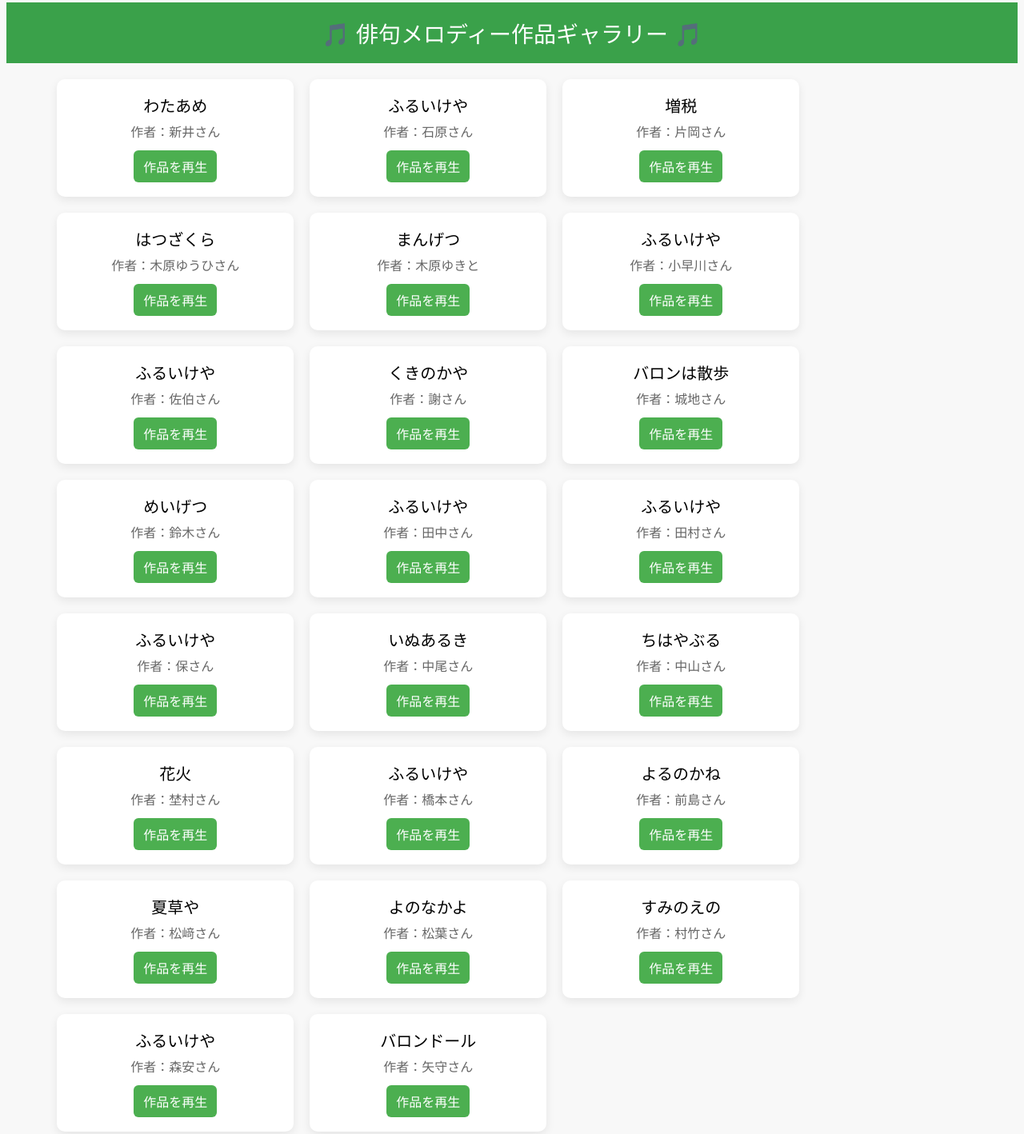
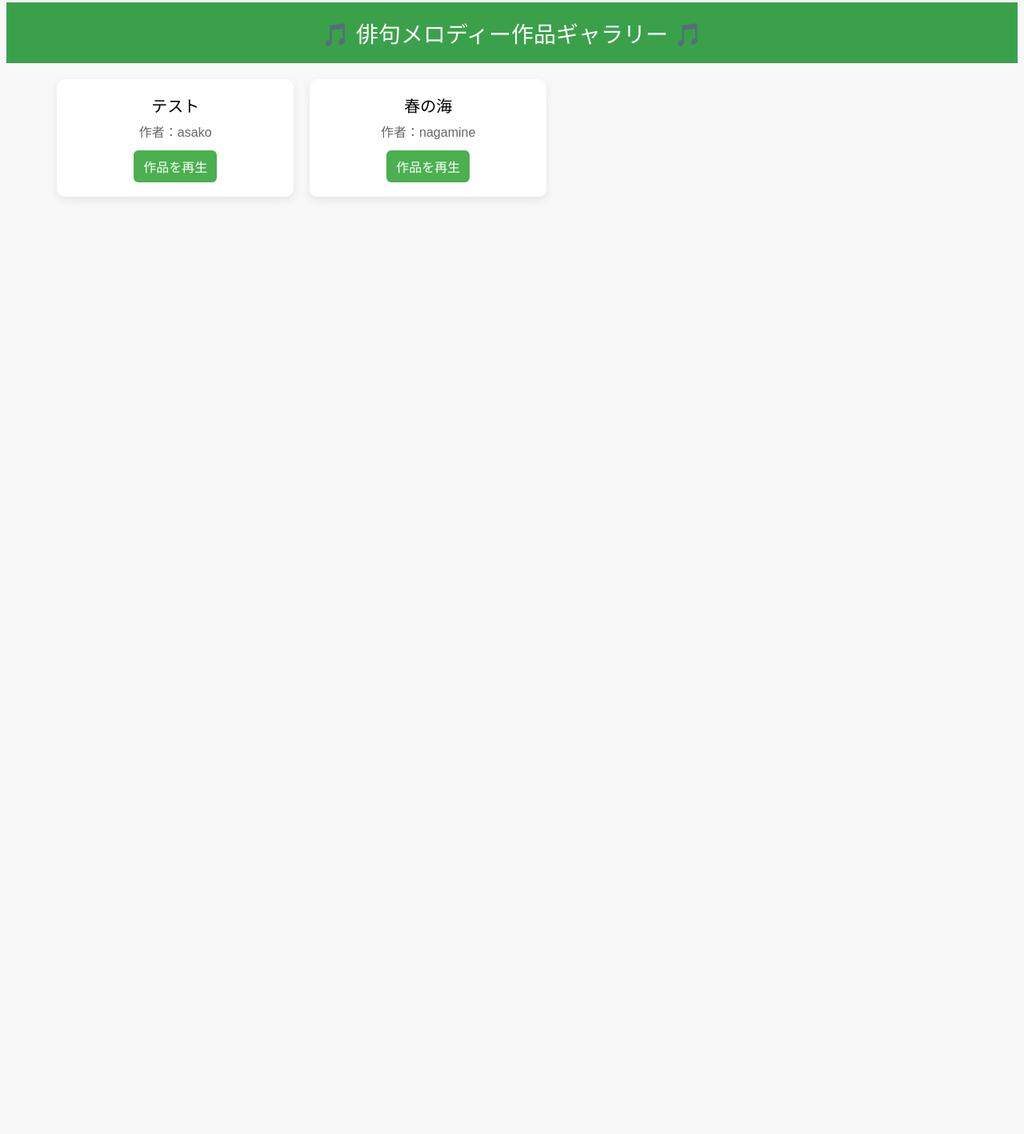
Before and after one commit to nagaasa/haikumelody8, a plain HTML site: page gallery.html in a window 1280 px wide. Shown: the part 5-1423 px from the top of the page at 80% size. After the commit the page ends 800 px from the top, so only its background shows below. Drawn offline with Linux system fonts and the light colour scheme.

Commit message:
Update gallery.html

```diff
--- a/gallery.html
+++ b/gallery.html
@@ -22,30 +22,9 @@
 // === ここで作品データを定義します ===
 // 日本語ファイル名もOKです！
 const works = [
-  { title: "わたあめ", author: "新井さん", file: "works/アライ・わたあめ.json" },
-  { title: "ふるいけや", author: "石原さん", file: "works/furuikeya.json" },
-  { title: "増税", author: "片岡さん", file: "works/kataoka.json" },
-  { title: "はつざくら", author: "木原ゆうひさん", file: "works/kiharayuhi.json" },
-  { title: "まんげつ", author: "木原ゆきと", file: "works/kiharayukito.json" },
-  { title: "ふるいけや", author: "小早川さん", file: "works/kobayakawa.json" },
-  { title: "ふるいけや", author: "佐伯さん", file: "works/saeki.json" },
-  { title: "くきのかや", author: "謝さん", file: "works/sya.json" },
-  { title: "バロンは散歩", author: "城地さん", file: "works/jouchi.json" },
-  { title: "めいげつ", author: "鈴木さん", file: "works/suzuki.json" },
-  { title: "ふるいけや", author: "田中さん", file: "works/tanaka.json" },
-  { title: "ふるいけや", author: "田村さん", file: "works/tamura.json" },
-  { title: "ふるいけや", author: "保さん", file: "works/tamotsu.json" },
-  { title: "いぬあるき", author: "中尾さん", file: "works/nakao.json" },
-  { title: "ちはやぶる", author: "中山さん", file: "works/nakayama.json" },
-  { title: "花火", author: "埜村さん", file: "works/nomura.json" },
-  { title: "ふるいけや", author: "橋本さん", file: "works/hashimoto.json" },
-  { title: "よるのかね", author: "前島さん", file: "works/maejima.json" },
-  { title: "夏草や", author: "松﨑さん", file: "works/matsuzaki.json" },
-  { title: "よのなかよ", author: "松葉さん", file: "works/matsuba.json" },
-  { title: "すみのえの", author: "村竹さん", file: "works/muratake.json" },
-  { title: "ふるいけや", author: "森安さん", file: "works/kataoka.json" },
-  { title: "バロンドール", author: "矢守さん", file: "works/yamori.json" }
-];
+  { title: "テスト", author: "asako", file: "works/asako test.json" },
+  { title: "春の海", author: "nagamine", file: "works/harunoumi_nagamine_asako.json" }
+ ];
 
 // === カードを動的に生成 ===
 const gallery = document.getElementById("gallery");
```
